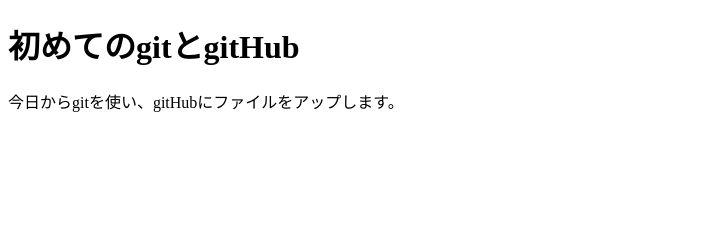
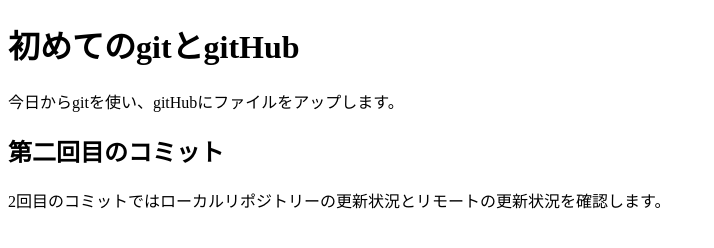
Before and after one commit to mami0307/lesson01_test, a plain HTML site: page index.html in a window 1280 px wide. Shown: the whole page, without its empty margins (0-714 px from the left). Drawn offline with Linux system fonts and the light colour scheme.

Commit message:
2回目のコミット

```diff
--- a/index.html
+++ b/index.html
@@ -9,6 +9,7 @@
 <body>
     <h1>初めてのgitとgitHub</h1>
     <p>今日からgitを使い、gitHubにファイルをアップします。</p>
-
+    <h2>第二回目のコミット</h2>
+    <p>2回目のコミットではローカルリポジトリーの更新状況とリモートの更新状況を確認します。</p>
 </body>
 </html>
```
